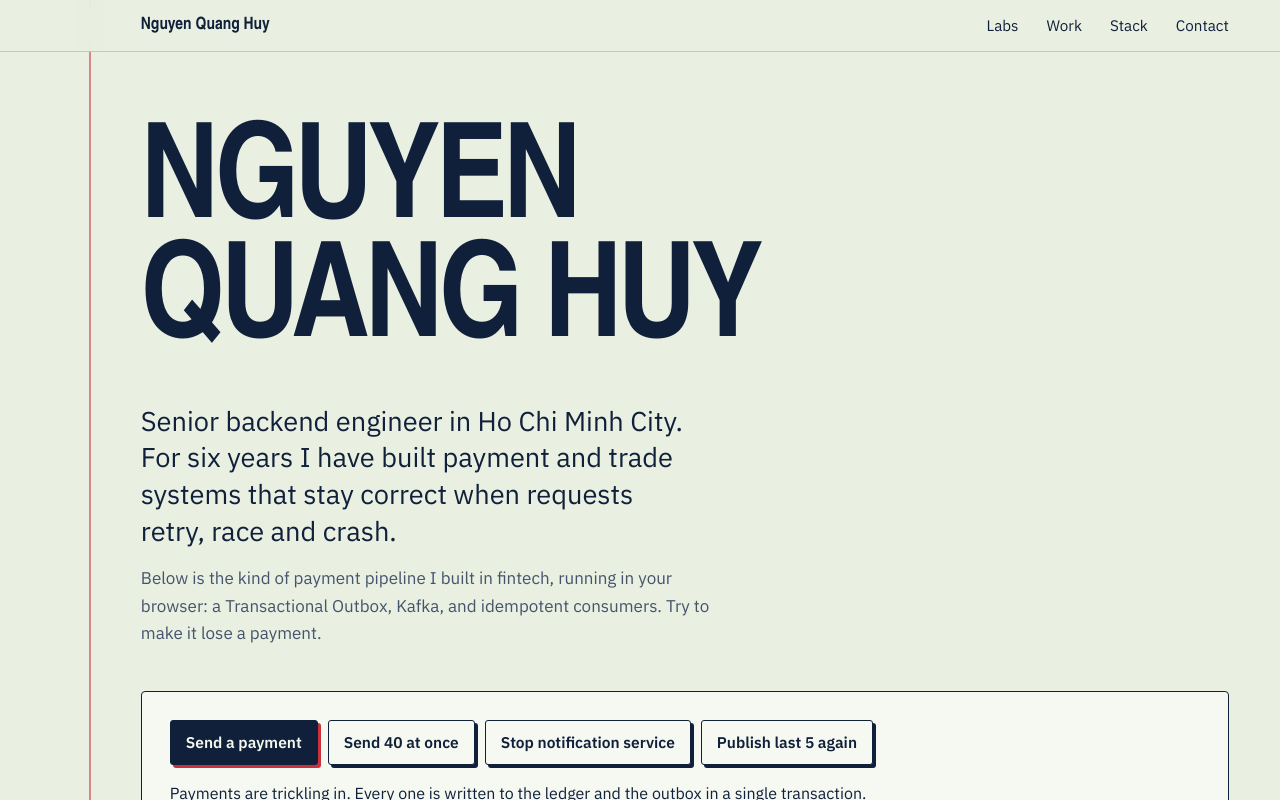
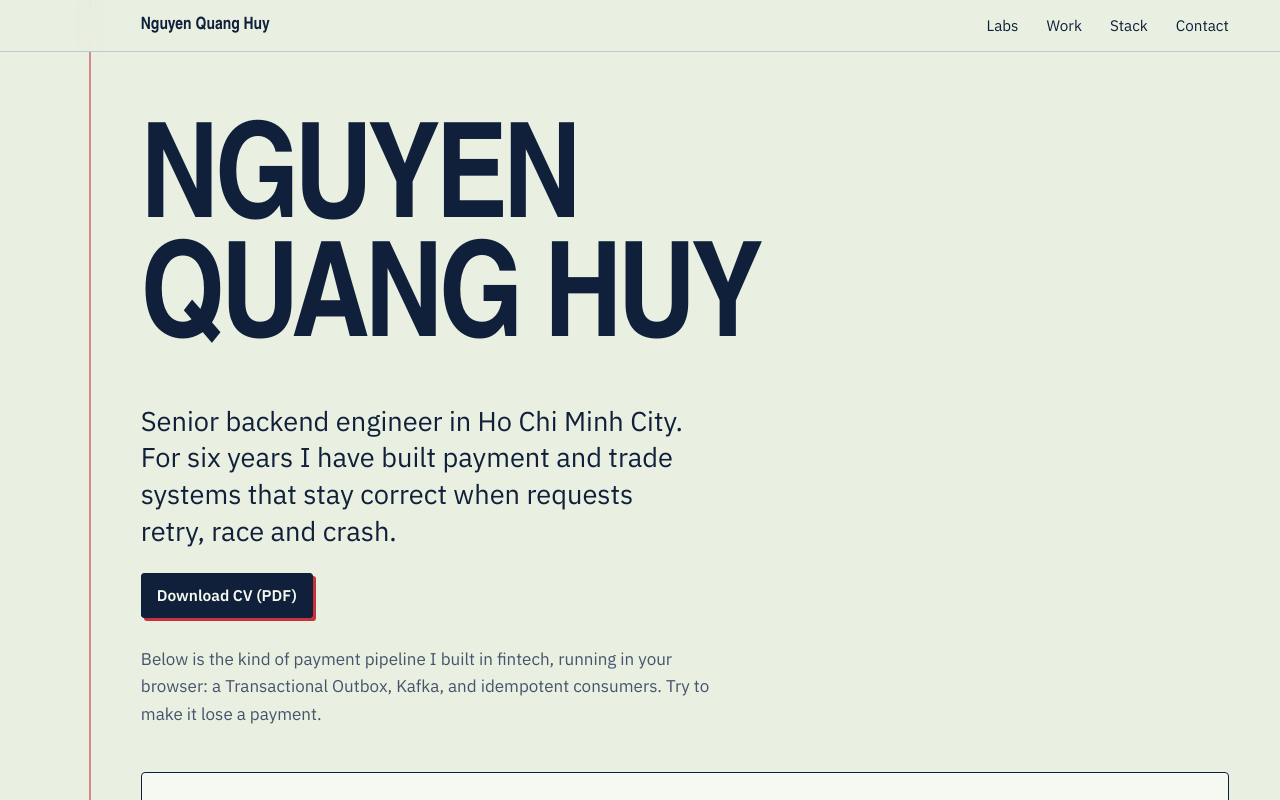
Before and after one commit to nqh98/nqh98.github.io, a React (Vite) app: page / in a window 1280 px wide. Shown: the top 800 px of the page. Built offline with nearby package versions, Linux system fonts and the light colour scheme.

Commit message:
Add CV download button

```diff
--- a/src/App.tsx
+++ b/src/App.tsx
@@ -36,6 +36,11 @@ export default function App() {
           <p className="hero-lede">
             Senior backend engineer in Ho Chi Minh City. For six years I have built payment and
             trade systems that stay correct when requests retry, race and crash.
+          </p>
+          <p className="hero-actions">
+            <a className="primary" href={profile.cv} download>
+              Download CV (PDF)
+            </a>
           </p>
           <p className="hero-invite">
             Below is the kind of payment pipeline I built in fintech, running in your browser: a
@@ -141,6 +146,11 @@ export default function App() {
             <li>
               <a href={profile.linkedin}>LinkedIn</a>
             </li>
+            <li>
+              <a href={profile.cv} download>
+                Download CV (PDF)
+              </a>
+            </li>
           </ul>
         </section>
       </main>
--- a/src/data/profile.ts
+++ b/src/data/profile.ts
@@ -4,6 +4,7 @@ export const profile = {
   location: 'Ho Chi Minh City, Vietnam',
   email: 'huynguyen080898@gmail.com',
   linkedin: 'https://www.linkedin.com/in/huynq-771988166',
+  cv: './HuyNQ-SoftwareEngineer-CV.pdf',
 }
 
 export interface Job {
--- a/src/styles.css
+++ b/src/styles.css
@@ -184,8 +184,24 @@ h2 {
   line-height: 1.35;
 }
 
+.hero-actions {
+  margin-top: 24px;
+}
+
+a.primary {
+  display: inline-block;
+  text-decoration: none;
+}
+
+a.primary:hover {
+  color: var(--sheet);
+  background: var(--margin-red);
+  border-color: var(--margin-red);
+  box-shadow: 3px 3px 0 var(--ink);
+}
+
 .hero-invite {
-  margin-top: 16px;
+  margin-top: 28px;
   max-width: 56ch;
   color: var(--ink-soft);
 }
```
Also changed, not shown: 1 other file (tests, documents, lock files or other folders).
